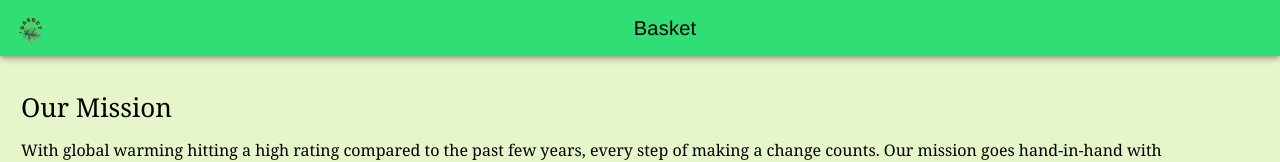
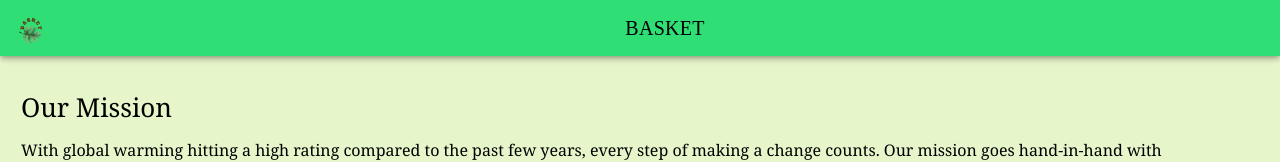
Before and after one commit to JasonKulinski/GreenDex, a React (Vite) app in the folder fe/: page /home in a window 1280 px wide. Shown: the top 162 px of the page. Built offline with nearby package versions, Linux system fonts and the light colour scheme.

Commit message:
title change

```diff
--- a/fe/src/pages/Home.css
+++ b/fe/src/pages/Home.css
@@ -6,7 +6,7 @@
     justify-content: center;
     padding-left: 10px;
     text-align: center;
-    font-family:'Franklin Gothic Medium', 'Arial Narrow', Arial, sans-serif;
+    font-family:'Copperplate Gothic Bold';
 
 }
 
--- a/fe/src/pages/Home.tsx
+++ b/fe/src/pages/Home.tsx
@@ -21,7 +21,7 @@ const Home: React.FC = () => {
                 <IonToolbar className='header' color='success'>
                     <div id="imgheader">
                         <img height="40" src="basket.png" />
-                        <IonTitle onClick={test}>Basket</IonTitle>
+                        <IonTitle onClick={test}>BASKET</IonTitle>
                     </div>
                 </IonToolbar>
             </IonHeader>
```
